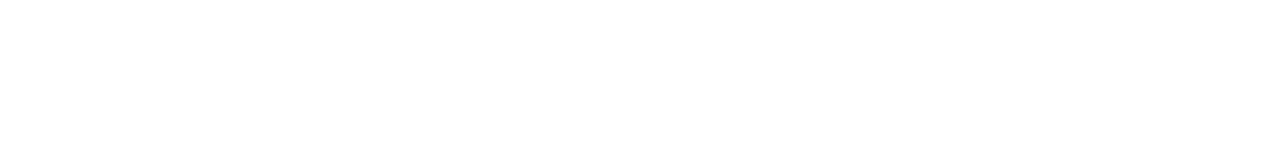
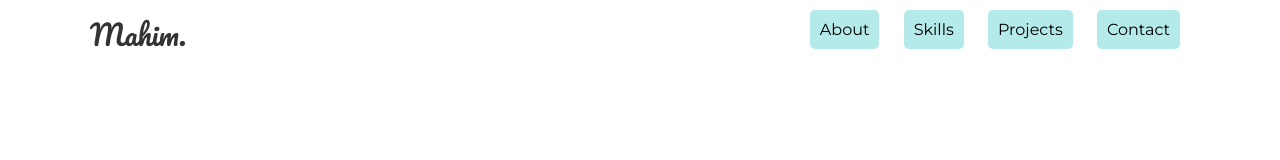
Before and after one commit to mahim-2790/personal-portfolio, a plain HTML site: page index.html in a window 1280 px wide. Drawn offline with Linux system fonts and the light colour scheme.

Commit message:
navigation bar added

```diff
--- a/css/style.css
+++ b/css/style.css
@@ -0,0 +1,46 @@
+@import url('https://fonts.googleapis.com/css2?family=Montserrat:wght@300;400&family=Pacifico&family=Roboto:wght@300;400;700;900&display=swap');
+
+*{
+    margin: 0;
+    padding: 0;
+    box-sizing: border-box;
+}
+body{
+    font-family: "Montserrat",'Roboto', sans-serif ;
+    margin: 0 auto;
+}
+
+a{
+    text-decoration: none;
+    color: black;
+}
+
+.cont{
+    max-width: 1100px;
+    margin: 0px auto;
+}
+/* -----------------------nav bar--------------- */
+#nav-bar{
+    display:flex;
+    justify-content: space-between;
+    padding: 10px 0px;
+    position: sticky;
+    top:0;
+}
+
+#nav-bar .links{
+    list-style: none;
+    display: inline-block;
+    margin: 0px 10px;
+    padding: 10px;
+    background: #B5EAEA;
+    font-weight: 400;
+    border-radius: 5px;
+}
+
+.l-text{
+    color: #333;
+    font-family:'Pacifico', cursive;;
+    font-weight: 300;
+    font-size: 28px;
+}
--- a/index.html
+++ b/index.html
@@ -4,9 +4,30 @@
     <meta charset="UTF-8">
     <meta http-equiv="X-UA-Compatible" content="IE=edge">
     <meta name="viewport" content="width=device-width, initial-scale=1.0">
+    <link rel="stylesheet" href="./css/style.css">
+    <link rel="shortcut icon" href="./images/m.png" type="image/x-icon">
     <title>Mohi Uddin Mahim</title>
 </head>
 <body>
+        <!-- -------------------------nav bar------------------------------------------- -->
+        <nav id="nav-bar" class="cont">
+            <a href="">
+                <div class="logo">
+                    <div class="logo-img">
+                    </div>
+                    <h2 class="l-text">Mahim.</h2>
+                </div>
+            </a>
+            <div class="nav-links">
+                <ul>
+                    <li class="links"><a href="#about">About</a></li>
+                    <li class="links"><a href="#skills">Skills</a></li>
+                    <li class="links"><a href="#projects">Projects</a></li>
+                    <li class="links"><a href="#contact">Contact</a></li>
+                </ul>
+            </div>
+        </nav>
+
 
 </body>
 </html>
```
Also changed, not shown: images/m.png, images/m2.png (added), 1 other file.
